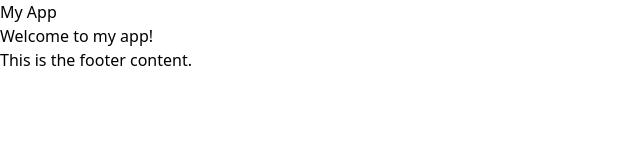
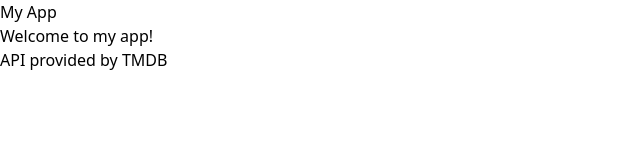
Before and after one commit to nlai659/moviedle, a React (Vite) app: page / in a window 1280 px wide. Shown: the top 160 px of the page, without its empty margins (0-640 px from the left). Built offline with nearby package versions, Linux system fonts and the light colour scheme.

Commit message:
set footer text

```diff
--- a/src/components/Footer.tsx
+++ b/src/components/Footer.tsx
@@ -2,10 +2,10 @@ import React from 'react';
 
 const Footer: React.FC = () => {
     return (
-        <footer className="bg-gray-200 py-4">
-            <div className="container mx-auto px-4">
+        <footer>
+            <div className="container mx-auto p-4">
                 <p className="text-center text-gray-600">
-                    This is the footer content.
+                    API provided by <a href="https://www.themoviedb.org/" className="underline">TMDB</a>
                 </p>
             </div>
         </footer>
```
